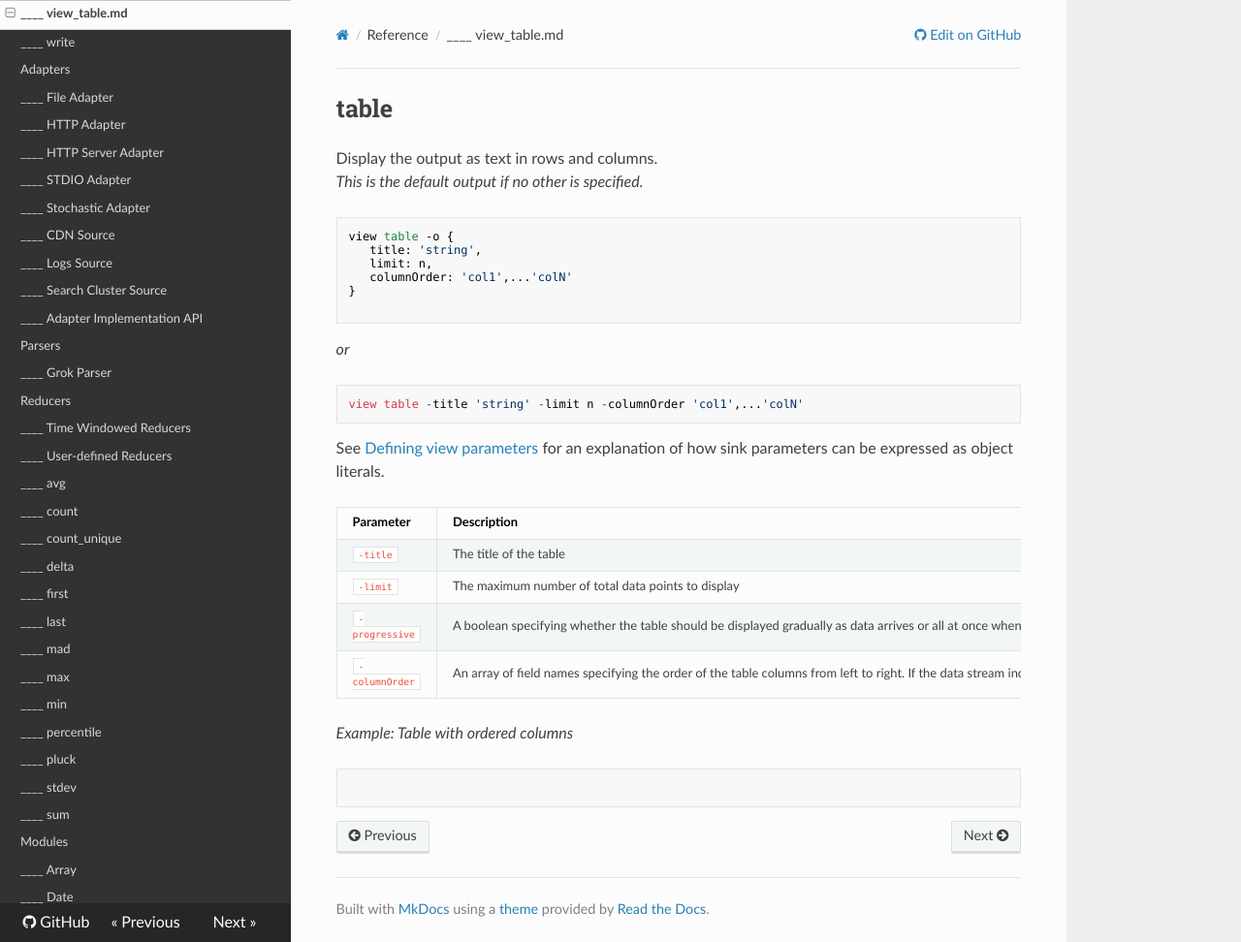
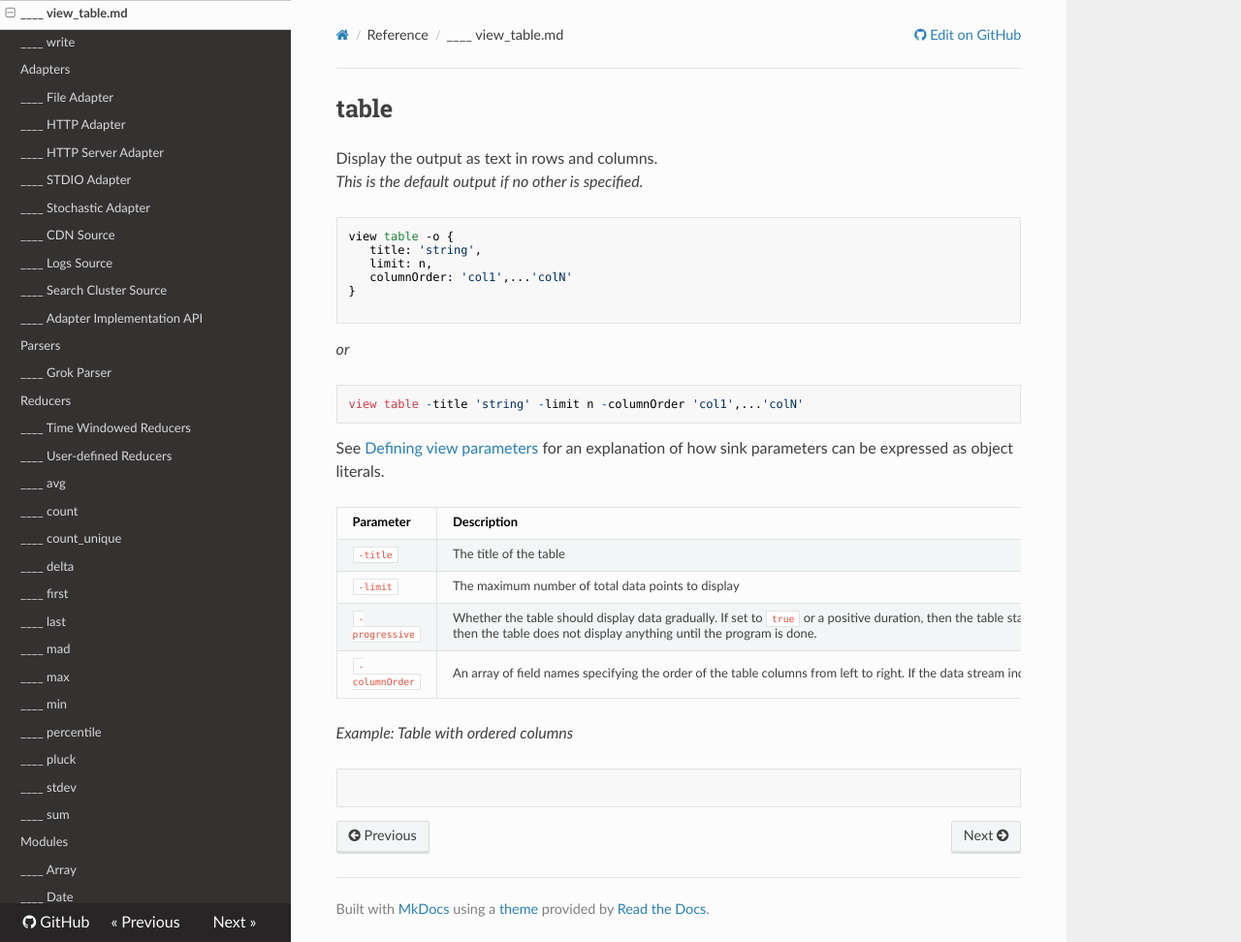
Before and after one commit to juttle/juttle, an MkDocs documentation site: the page built from docs/sinks/view_table.md, in a window 1280 px wide and 972 px high. Shown: the whole window at 97% size. Built offline with MkDocs 1.6.1, drawn with Linux system fonts in a browser that asks for light colours; nearby versions of some CDN libraries; old or Windows-style settings are respelled for this version of MkDocs.

Commit message:
docs: update docs on the table view -progressive option

```diff
--- a/docs/sinks/view_table.md
+++ b/docs/sinks/view_table.md
@@ -29,7 +29,7 @@ Parameter  |  Description  |  Required?
 ---------- | ------------- | ---------:
 `-title`  |  The title of the table  |  No; defaults to no title
 `-limit`  |  The maximum number of total data points to display  |  No; defaults to the first 1000 to avoid consuming unbounded memory
-`-progressive`  |  A boolean specifying whether the table should be displayed gradually as data arrives or all at once when the data stream ends  | No; defaults to `true`
+`-progressive`  | Whether the table should display data gradually. If set to `true` or a positive duration, then the table starts displaying data after the specified amount of time (`:1s:` by default). If `false` then the table does not display anything until the program is done. | No; default is `true` if the program contains one view, `false` if there is more than one
 `-columnOrder`  |  An array of field names specifying the order of the table columns from left to right. If the data stream includes unspecified fields, these are displayed to the right of the specified ones, in alphabetical order.  |  No; default is 'time','name','value' followed by the remaining columns in alphabetical order
 
 _Example: Table with ordered columns_
```
